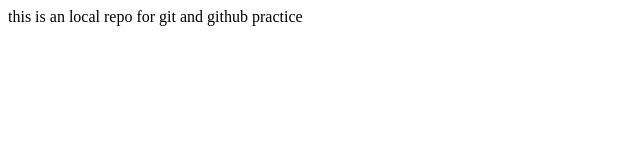
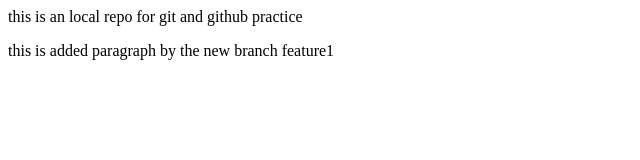
Before and after one commit to MS-053/localrepo, a plain HTML site: page index.html in a window 1280 px wide. Shown: the whole page, without its empty margins (0-640 px from the left). Drawn offline with Linux system fonts and the light colour scheme.

Commit message:
commited by feature1 branch

```diff
--- a/index.html
+++ b/index.html
@@ -1 +1,2 @@
 <p>this is an local repo for git and github practice</p>
+<p>this is added paragraph by the new branch feature1</p>
```
